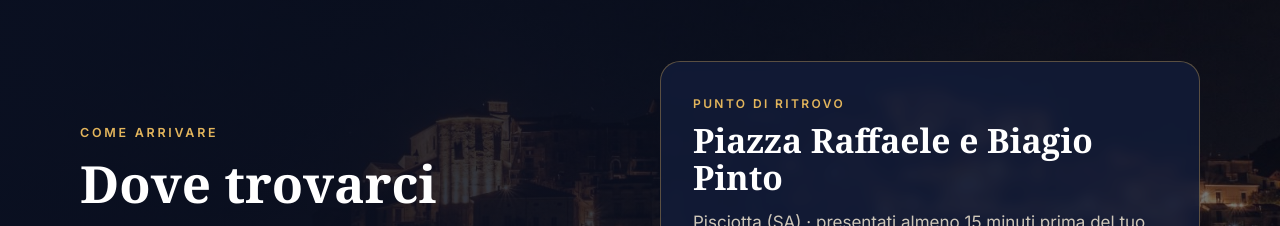
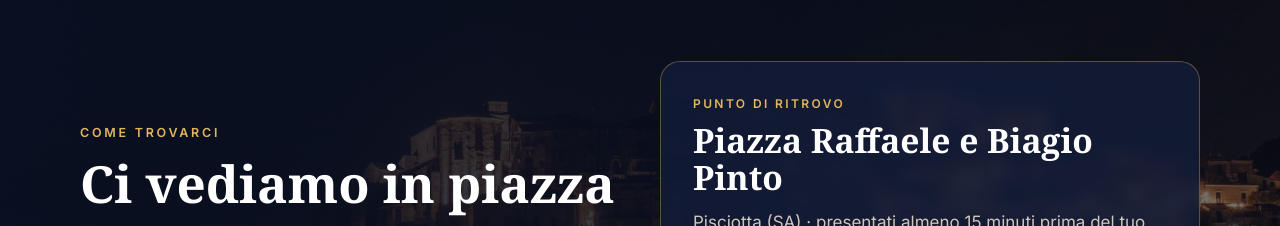
Before and after one commit to presepevivente-pisciotta/presepevivente-pisciotta.github.io, a plain HTML site: page index.html in a window 1280 px wide. Shown: the part 2760-2986 px from the top of the page. Drawn offline with Linux system fonts and the light colour scheme; animation ran at ten frames a second; a web font is replaced by a local one.

Commit message:
Update section titles for arrival information

```diff
--- a/index.html
+++ b/index.html
@@ -622,8 +622,8 @@
     <section class="scura arrivare" id="arrivare">
       <div class="contenitore griglia">
         <div class="appare">
-          <p class="occhiello">Come arrivare</p>
-          <h2 class="titolo-sezione">Dove trovarci</h2>
+          <p class="occhiello">Come trovarci</p>
+          <h2 class="titolo-sezione">Ci vediamo in piazza</h2>
           <p class="intro-sezione" style="margin-bottom: 0;">
             Il punto di ritrovo e di partenza è Piazza Raffaele e Biagio Pinto, a Pisciotta:
             da lì inizia il viaggio di Giuseppe e Maria, che proseguirà nel cuore del borgo,
```
